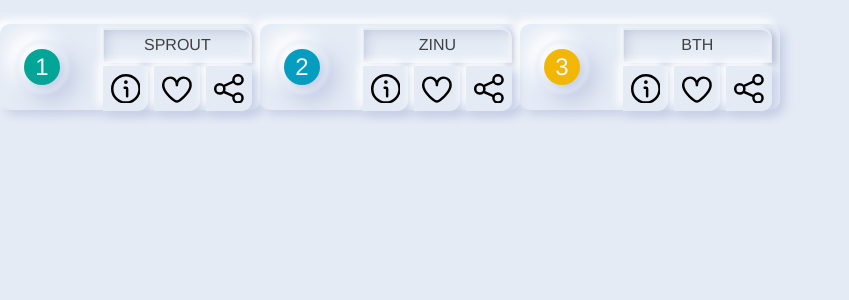
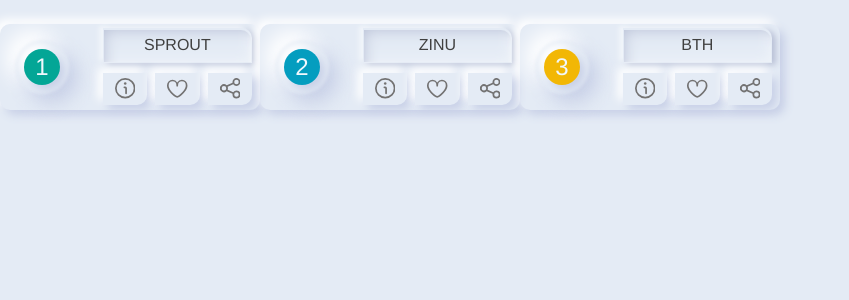
Before and after one commit to StevenCreates/gemwarrior.io, a Next.js app: page /ranks in a window 1280 px wide. Shown: the top 300 px of the page, without its empty margins (0-849 px from the left). Built offline with nearby package versions, Linux system fonts and the light colour scheme.

Commit message:
updated gem buttons

```diff
--- a/components/GemButton.js
+++ b/components/GemButton.js
@@ -39,12 +39,14 @@ export const GemButton = forwardRef(
             justify-content: center;
             border: none;
             border-radius: ${borderRadius ? borderRadius : '10px'};
-            padding: ${paddingProp ? paddingProp : '8px'};
+            padding: ${paddingProp ? paddingProp : '12px'};
             cursor: disabled ? not-allowed : pointer;
             white-space: nowrap;
             position: relative;
             margin: 0;
             width: auto;
+            box-sizing: border-box;
+            height: 32px;
             background: ${color ? color : '#E4EBF5'};
             box-shadow: ${boxShadowProp}
           }
--- a/components/SmallCard.js
+++ b/components/SmallCard.js
@@ -32,20 +32,17 @@ export const SmallCard = ({ coin, ...rest }) => {
             </div>
             <SymbolDisplay symbol={coin.symbol} />
             <div className="action-container">
-              <GemButton borderRadius={'0'} onClick={() => console.log(coin)}>
-                <Info />
+              <GemButton borderRadius={"0"} onClick={() => console.log(coin)}>
+                <Info style={{ fill: "#737272" }} />
+              </GemButton>
+              <GemButton borderRadius={"0"} onClick={() => console.log(coin)}>
+                <EmptyHeart style={{ fill: "#737272" }} />
               </GemButton>
               <GemButton
-                // color={"#331327"}
-                borderRadius={'0'}
+                borderRadius={"0 0 10px 0"}
                 onClick={() => console.log(coin)}
               >
-                <EmptyHeart />
-              </GemButton>
-              <GemButton
-              borderRadius={'0 0 10px 0'}
-              onClick={() => console.log(coin)}>
-                <Share />
+                <Share style={{ fill: "#737272" }} />
               </GemButton>
             </div>
           </div>
@@ -88,7 +85,10 @@ export const SmallCard = ({ coin, ...rest }) => {
             grid-template-columns: repeat(3, 1fr);
             align-content: center;
             text-align: center;
-            grid-column-gap: 6px;
+            box-sizing: border-box;
+            grid-column-gap: 8px;
+            padding-top: 12px;
+            padding-bottom: 12px;
           }
           .action-container-item {
             margin-left: 6px;
--- a/components/icons/EmptyHeart.js
+++ b/components/icons/EmptyHeart.js
@@ -1,10 +1,11 @@
 import React from "react";
 
-function EmptyHeart() {
+function EmptyHeart({...args}) {
   return (
     <svg
       xmlns="http://www.w3.org/2000/svg"
       viewBox="0 0 24 24"
+      {...args}
     >
       <path d="M17.5 1.917a6.4 6.4 0 00-5.5 3.3 6.4 6.4 0 00-5.5-3.3A6.8 6.8 0 000 8.967c0 4.547 4.786 9.513 8.8 12.88a4.974 4.974 0 006.4 0c4.014-3.367 8.8-8.333 8.8-12.88a6.8 6.8 0 00-6.5-7.05zm-3.585 18.4a2.973 2.973 0 01-3.83 0C4.947 16.006 2 11.87 2 8.967a4.8 4.8 0 014.5-5.05 4.8 4.8 0 014.5 5.05 1 1 0 002 0 4.8 4.8 0 014.5-5.05 4.8 4.8 0 014.5 5.05c0 2.903-2.947 7.039-8.085 11.346z"></path>
     </svg>
--- a/components/icons/Hamburger.js
+++ b/components/icons/Hamburger.js
@@ -1,16 +1,16 @@
 import React from "react";
 
-function Hamburger() {
+function Hamburger({ ...args }) {
   return (
     <svg
-    style={{position: 'relative'}}
-        // fill='#FFFFFF'
-        height="100%"
-        width="100%"
-      xmlns='http://www.w3.org/2000/svg'
-      viewBox='0 0 24 24'
+      style={{ position: "relative" }}
+      height="100%"
+      width="100%"
+      xmlns="http://www.w3.org/2000/svg"
+      viewBox="0 0 24 24"
+      {...args}
     >
-      <path d='M1 6h22a1 1 0 000-2H1a1 1 0 000 2zM23 9H1a1 1 0 000 2h22a1 1 0 000-2zM23 19H1a1 1 0 000 2h22a1 1 0 000-2zM23 14H1a1 1 0 000 2h22a1 1 0 000-2z'></path>
+      <path d="M1 6h22a1 1 0 000-2H1a1 1 0 000 2zM23 9H1a1 1 0 000 2h22a1 1 0 000-2zM23 19H1a1 1 0 000 2h22a1 1 0 000-2zM23 14H1a1 1 0 000 2h22a1 1 0 000-2z"></path>
     </svg>
   );
 }
--- a/components/icons/Heart.js
+++ b/components/icons/Heart.js
@@ -1,10 +1,11 @@
 import React from "react";
 
-function Heart() {
+function Heart({...args}) {
   return (
     <svg
       xmlns="http://www.w3.org/2000/svg"
       viewBox="0 0 24 24"
+      {...args}
     >
       <path d="M17.5 1.917a6.4 6.4 0 00-5.5 3.3 6.4 6.4 0 00-5.5-3.3A6.8 6.8 0 000 8.967c0 4.547 4.786 9.513 8.8 12.88a4.974 4.974 0 006.4 0c4.014-3.367 8.8-8.333 8.8-12.88a6.8 6.8 0 00-6.5-7.05z"></path>
     </svg>
--- a/components/icons/Info.js
+++ b/components/icons/Info.js
@@ -1,10 +1,11 @@
 import React from "react";
 
-function Info() {
+function Info({...args}) {
   return (
     <svg
       xmlns='http://www.w3.org/2000/svg'
       viewBox='0 0 24 24'
+      {...args}
     >
       <path d='M12 0a12 12 0 1012 12A12.013 12.013 0 0012 0zm0 22a10 10 0 1110-10 10.011 10.011 0 01-10 10z'></path>
       <path d='M12 10h-1a1 1 0 000 2h1v6a1 1 0 002 0v-6a2 2 0 00-2-2z'></path>
--- a/components/icons/Share.js
+++ b/components/icons/Share.js
@@ -1,10 +1,11 @@
 import React from "react";
 
-function Share() {
+function Share({...args}) {
   return (
     <svg
       xmlns="http://www.w3.org/2000/svg"
       viewBox="0 0 24 24"
+      {...args}
     >
       <path d="M19.333 14.667a4.66 4.66 0 00-3.839 2.024l-6.509-2.939a4.574 4.574 0 00.005-3.488l6.5-2.954a4.66 4.66 0 10-.827-2.643 4.633 4.633 0 00.08.786l-6.91 3.14a4.668 4.668 0 10-.015 6.827l6.928 3.128a4.736 4.736 0 00-.079.785 4.667 4.667 0 104.666-4.666zm0-12.667a2.667 2.667 0 11-2.666 2.667A2.669 2.669 0 0119.333 2zM4.667 14.667A2.667 2.667 0 117.333 12a2.67 2.67 0 01-2.666 2.667zM19.333 22A2.667 2.667 0 1122 19.333 2.669 2.669 0 0119.333 22z"></path>
     </svg>
```
Also changed, not shown: components/icons/CmcIcon.js (+11 -5 lines).
